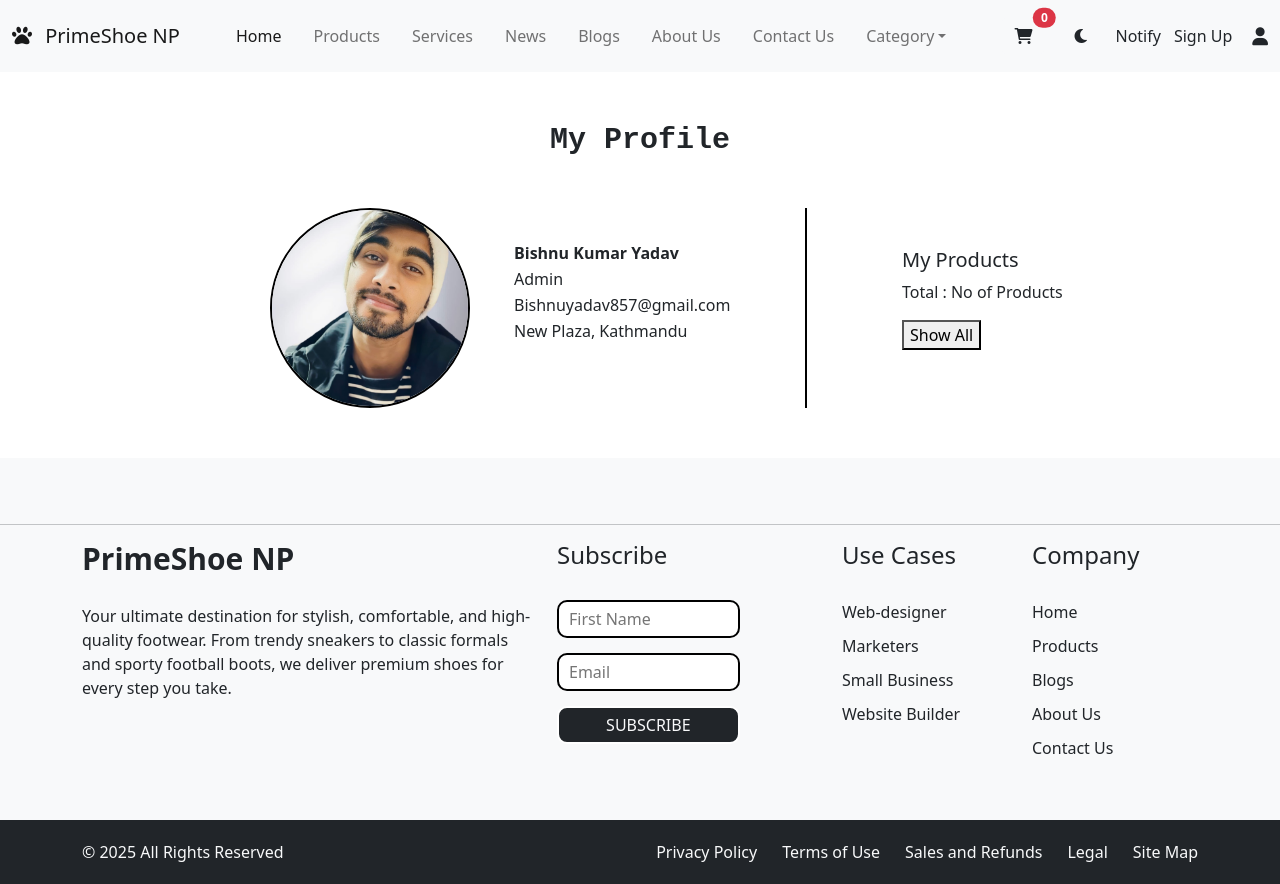
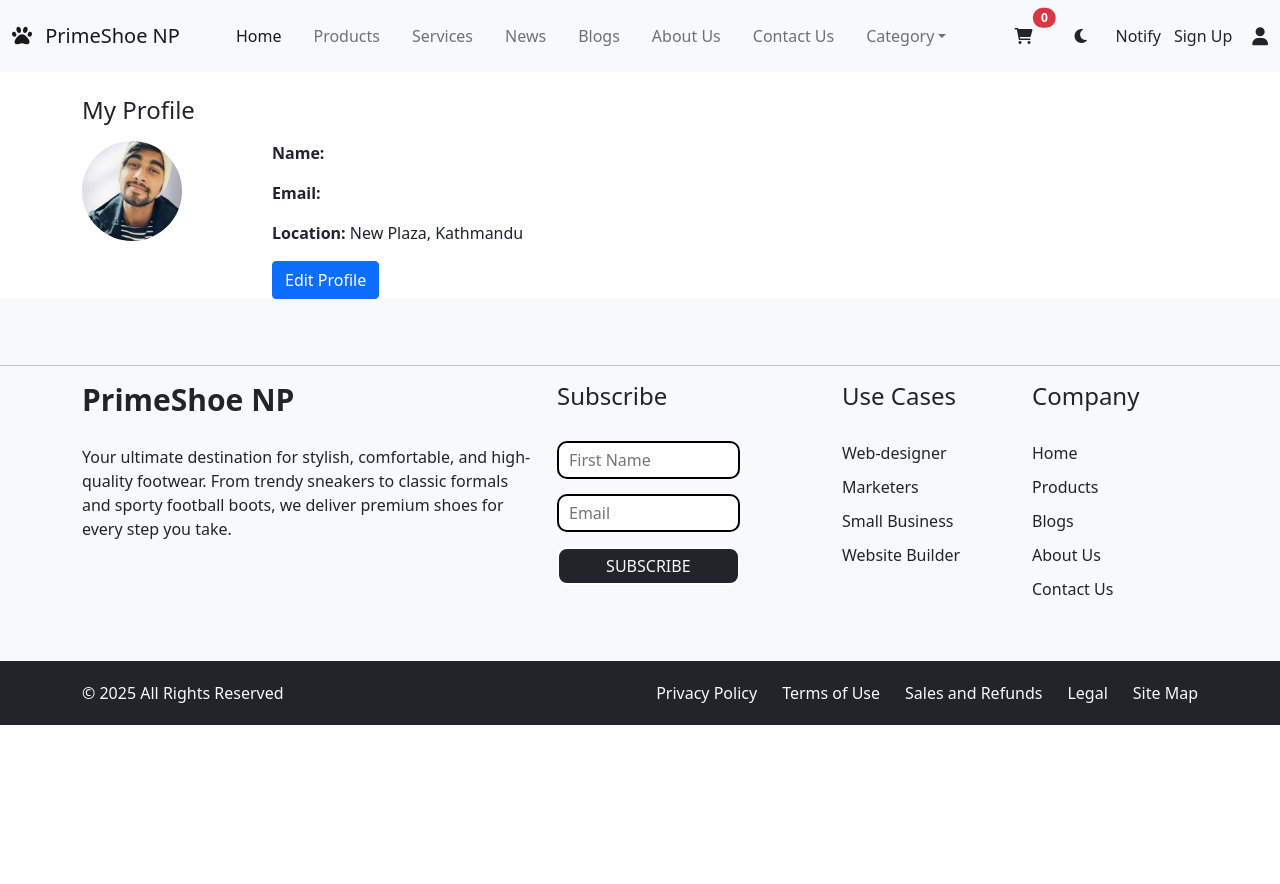
Before and after one commit to Bishnuu72/PrimeShoe-Nepal, a React (Vite) app: page /profile in a window 1280 px wide. After the commit the page ends 800 px from the top, so only its background shows below. Built offline with nearby package versions, Linux system fonts and the light colour scheme.

Commit message:
connect profile with backend

```diff
--- a/src/components/Dashboard/Profile.jsx
+++ b/src/components/Dashboard/Profile.jsx
@@ -1,32 +1,103 @@
-import React from 'react'
+import React, { useEffect, useState } from 'react';
+import axios from 'axios';
 
 const Profile = () => {
+  const [user, setUser] = useState({ name: '', email: '' });
+  const [editing, setEditing] = useState(false);
+  const [formData, setFormData] = useState({ name: '', email: '' });
+
+  useEffect(() => {
+    const fetchUser = async () => {
+      try {
+        const token = localStorage.getItem('token');
+        if (!token) return;
+
+        const res = await axios.get('http://localhost:5000/api/auth/getuser', {
+          headers: {
+            "content-Type" : "application/json",
+            "auth-token": localStorage.getItem("token"),
+          }
+        });
+
+        setUser(res.data);
+        setFormData({ name: res.data.name, email: res.data.email });
+      } catch (err) {
+        console.error('Failed to fetch user:', err);
+      }
+    };
+
+    fetchUser();
+  }, []);
+
+  const handleEdit = () => {
+    setEditing(true);
+  };
+
+  const handleCancel = () => {
+    setEditing(false);
+    setFormData({ name: user.name, email: user.email });
+  };
+
+  const handleChange = (e) => {
+    setFormData((prev) => ({ ...prev, [e.target.name]: e.target.value }));
+  };
+
+  const handleUpdate = async () => {
+    try {
+      const token = localStorage.getItem('token');
+      const res = await axios.put(
+        'http://localhost:5000/api/auth/updateuser',
+        formData,
+        {
+          headers: {
+            "content-Type" : "application/json",
+            "auth-token": localStorage.getItem("token"),
+          }
+        }
+      );
+
+      setUser(res.data.updatedUser);
+      setEditing(false);
+      alert('Profile updated successfully!');
+    } catch (err) {
+      console.error('Update failed:', err);
+      alert('Something went wrong!');
+    }
+  };
+
   return (
-    <div>
-      <div className="container profile-section">
-        <h4>My Profile</h4>
-        <div className="row">
-            <div className="col-md-2 profile-img">
-                <img src="/bishnu.jpg" alt="profile image" />
-            </div>
-            <div className="col-md-3 profile-main">
-                <p className='profile-name'>Bishnu Kumar Yadav</p>
-                <p>Admin</p>
-                <p>Bishnuyadav857@gmail.com</p>
-                <p>New Plaza, Kathmandu</p>
-            </div>
-            <div className="col-md-1 d-none d-md-block">
-                <div className="vr h-100" style={{ width: "2px", backgroundColor: "#000" }}></div>
-            </  div>
-            <div className="col-md-2 profile-products">
-                <h5>My Products</h5>
-                <p>Total : No of Products</p>
-                <button className="show-product">Show All</button>
-            </div>
+    <div className="container mt-4">
+      <h4>My Profile</h4>
+      <div className="row mt-3">
+        <div className="col-md-2">
+          <img src="/bishnu.jpg" alt="profile" className="img-fluid rounded-circle" style={{ width: "100px", height: "100px", objectFit: "cover" }} />
+        </div>
+        <div className="col-md-5">
+          {editing ? (
+            <>
+              <div className="mb-2">
+                <label>Name:</label>
+                <input className="form-control" name="name" value={formData.name} onChange={handleChange} />
+              </div>
+              <div className="mb-2">
+                <label>Email:</label>
+                <input className="form-control" name="email" value={formData.email} onChange={handleChange} />
+              </div>
+              <button className="btn btn-success me-2" onClick={handleUpdate}>Update</button>
+              <button className="btn btn-secondary" onClick={handleCancel}>Cancel</button>
+            </>
+          ) : (
+            <>
+              <p><strong>Name:</strong> {user.name}</p>
+              <p><strong>Email:</strong> {user.email}</p>
+              <p><strong>Location:</strong> New Plaza, Kathmandu</p>
+              <button className="btn btn-primary" onClick={handleEdit}>Edit Profile</button>
+            </>
+          )}
         </div>
       </div>
     </div>
-  )
-}
+  );
+};
 
-export default Profile
+export default Profile;
```
Also changed, not shown: 1 other file (tests, documents, lock files or other folders).
